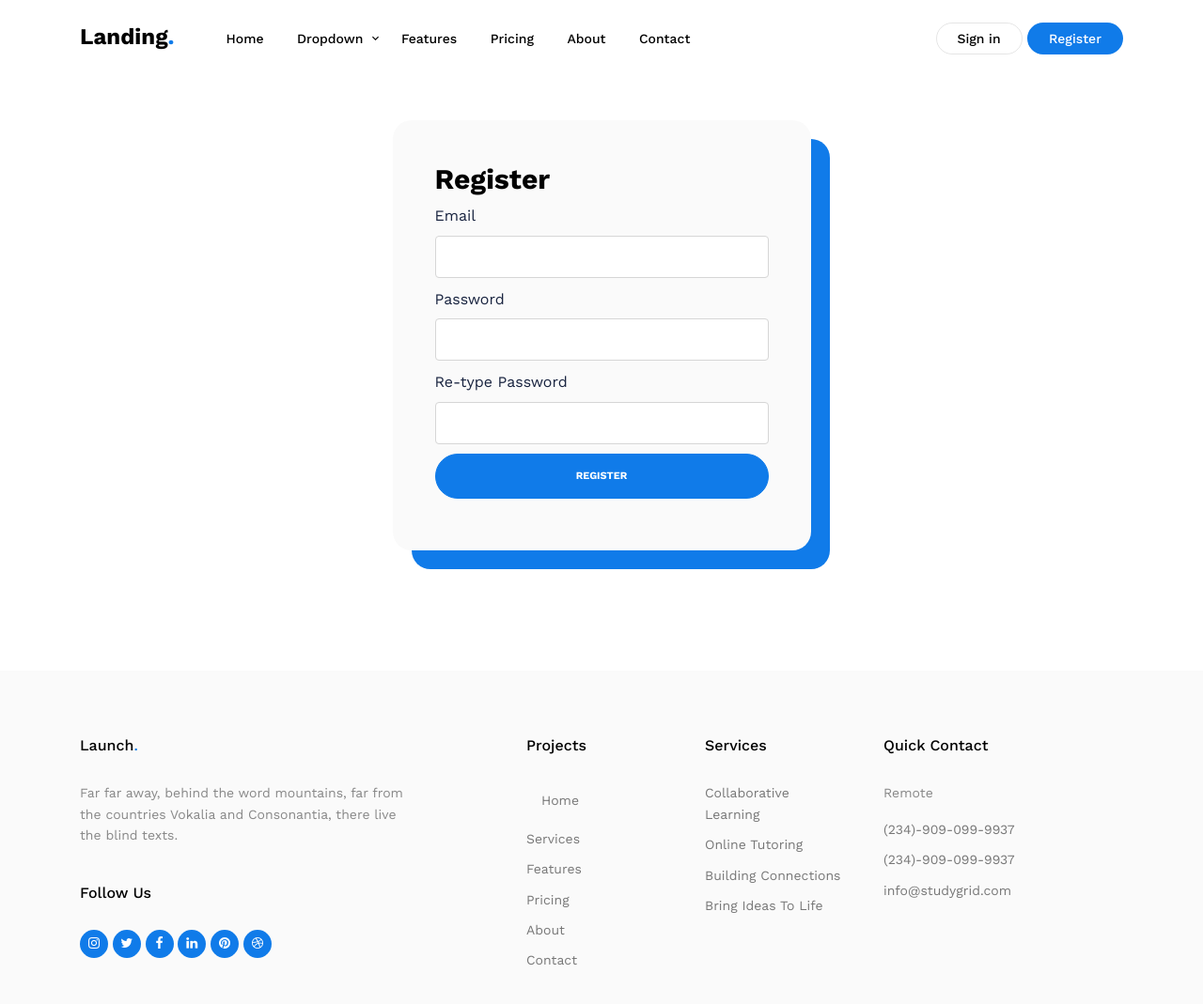
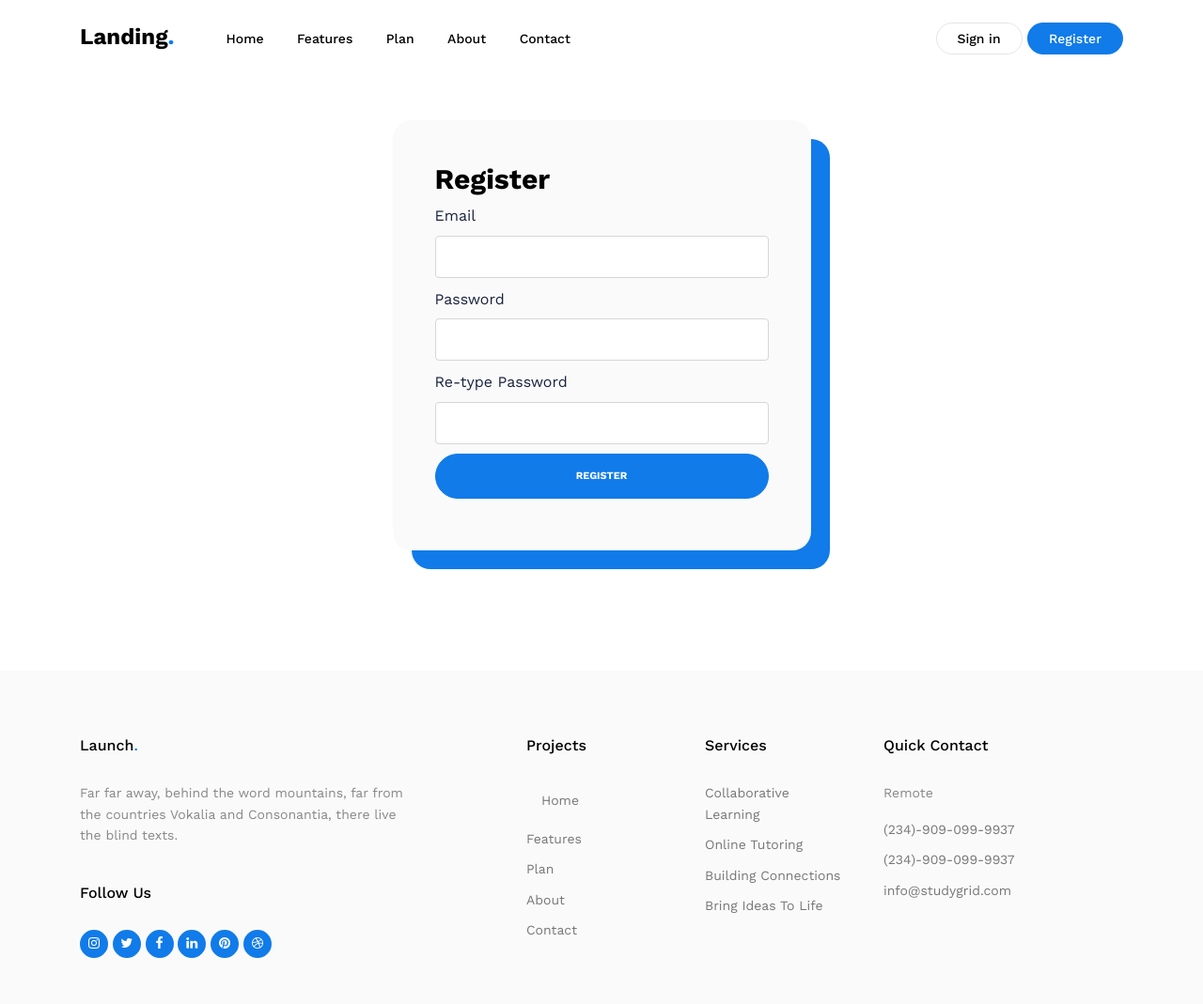
Before and after one commit to Anonymous-nerds/collaborative-study-hubs-landing, a website: page register.html in a window 1280 px wide. Shown: the top 1069 px of the page at 94% size. Drawn offline with nearby package versions, Linux system fonts and the light colour scheme; files whose address does not match are found by name.

```diff
--- a/register.html
+++ b/register.html
@@ -48,7 +48,7 @@
         <ul class="js-clone-nav d-none d-lg-inline-block site-menu float-left">
           <li class="active"><a href="#home-section" class="nav-link">Home</a></li>
           <li class="has-children">
-            <a href="#" class="nav-link">Dropdown</a>
+           <!-- <a href="#" class="nav-link">Dropdown</a>
             <ul class="dropdown">
               <li><a href="index.html#testimonials-section" class="nav-link">Testimonials</a></li>
               <li class="active"><a href="elements.html" class="nav-link">Elements</a></li>
@@ -62,9 +62,9 @@
               </li>
               <li><a href="#" class="nav-link">Menu Three</a></li>
             </ul>
-          </li>
+          </li>-->
           <li><a href="#features-section" class="nav-link">Features</a></li>
-          <li><a href="#pricing-section" class="nav-link">Pricing</a></li>
+          <li><a href="#plan-section" class="nav-link">Plan</a></li>
           <li><a href="#about-section" class="nav-link">About</a></li>
           <li><a href="#contact-section" class="nav-link">Contact</a></li>
         </ul>
@@ -144,9 +144,9 @@
           <h3>Projects</h3>
           <ul class="list-unstyled float-left links">
             <li><a href="#home-section" class="nav-link">Home</a></li>
-            <li><a href="#service-section">Services</a></li>
+           <!--<li><a href="#service-section">Services</a></li>-->
             <li><a href="#features-section">Features</a></li>
-            <li><a href="#pricing-section">Pricing</a></li>
+            <li><a href="#plan-section">Plan</a></li>
             <li><a href="#about-section">About</a></li>
             <li><a href="#contact-section">Contact</a></li>
           </ul>
```
Also changed, not shown: index.html (+3 -2 lines), images/teamwork-concept-landing-page.png (added).
